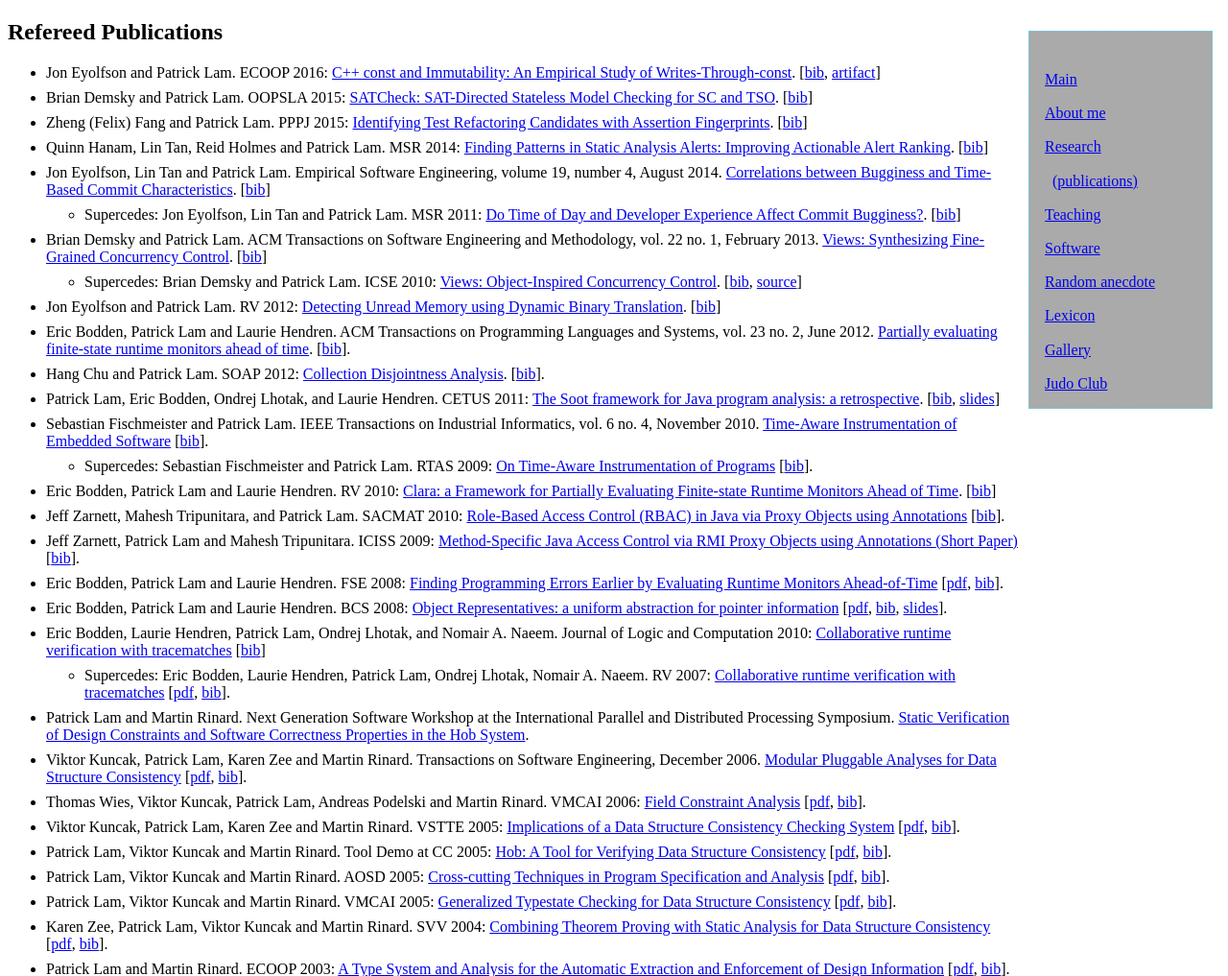
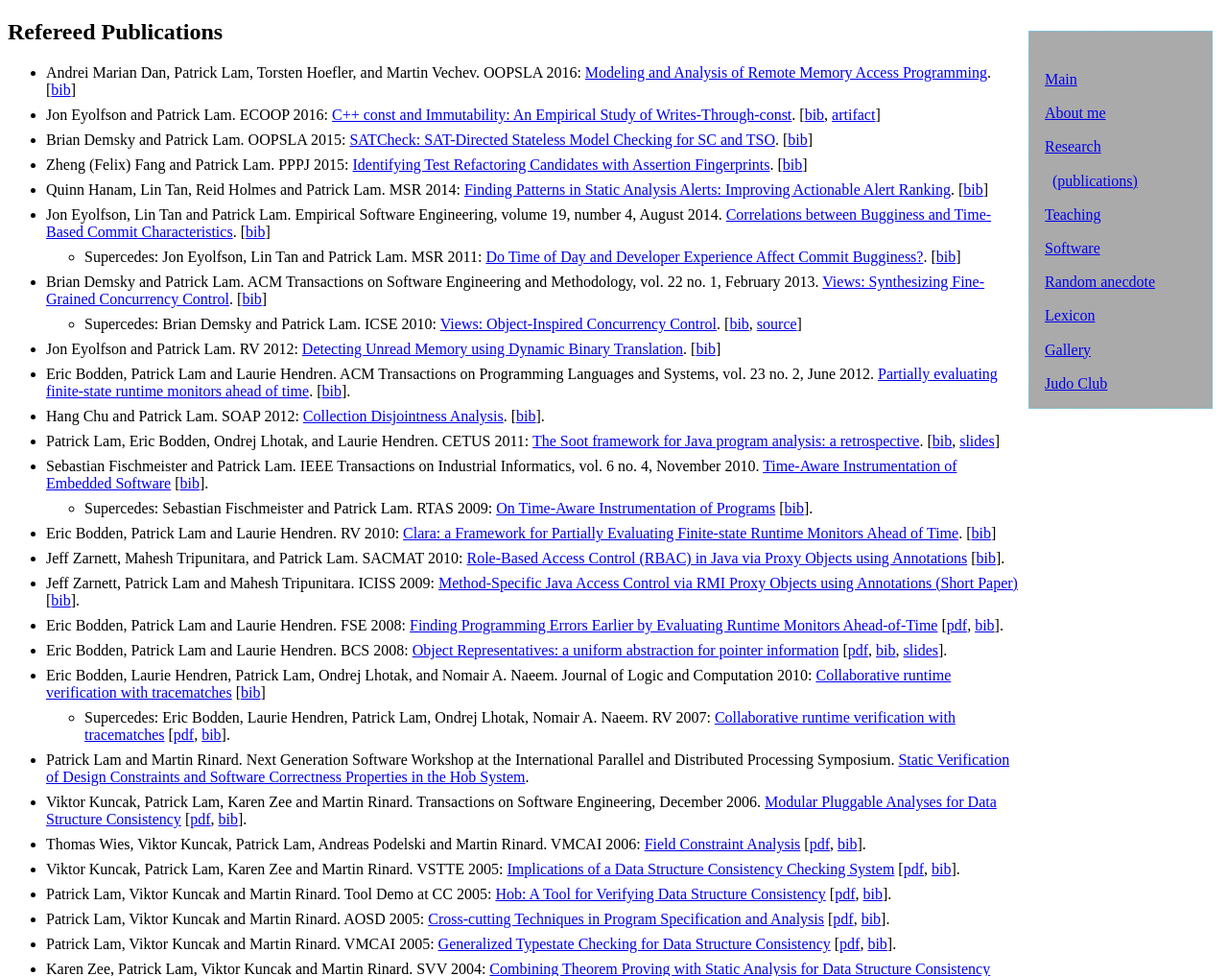
Before and after one commit to patricklam/plam.webpage, a PHP site: page /publications/ in a window 1280 px wide. Shown: the part 190-1207 px from the top of the page at 96% size. Run offline with PHP 8.4, Linux system fonts and the light colour scheme.

Commit message:
add oopsla paper

```diff
--- a/publications/index.php
+++ b/publications/index.php
@@ -21,6 +21,7 @@ li { margin-bottom: .5em}
 <h2>Refereed Publications</h2>
 
 <ul>
+  <li>Andrei Marian Dan, Patrick Lam, Torsten Hoefler, and Martin Vechev. OOPSLA 2016: <a href="/papers/16.oopsla.rma-alloy.pdf">Modeling and Analysis of Remote Memory Access Programming</a>. [<a href="/papers/16.oopsla.rma-alloy.bib">bib</a>]</li>
   <li>Jon Eyolfson and Patrick Lam. ECOOP 2016: <a href="/papers/16.ecoop.dynamic-immutability.pdf">C++ const and Immutability: An Empirical Study of Writes-Through-const</a>. [<a href="/papers/16.ecoop.dynamic-immutability.bib">bib</a>, <a href="http://drops.dagstuhl.de/opus/frontdoor.php?source_opus=6124">artifact</a>]</li>
   <li>Brian Demsky and Patrick Lam. OOPSLA 2015: <a href="/papers/15.oopsla.satcheck.pdf">SATCheck: SAT-Directed Stateless Model Checking for SC and TSO</a>. [<a href="/papers/15.oopsla.satcheck.bib">bib</a>]</li>
   <li>Zheng (Felix) Fang and Patrick Lam. PPPJ 2015: <a href="/papers/15.pppj.af-analysis.pdf">Identifying Test Refactoring Candidates with Assertion Fingerprints</a>. [<a href="/papers/15.pppj.af-analysis.bib">bib</a>]</li>
```
Also changed, not shown: 2 other files.
